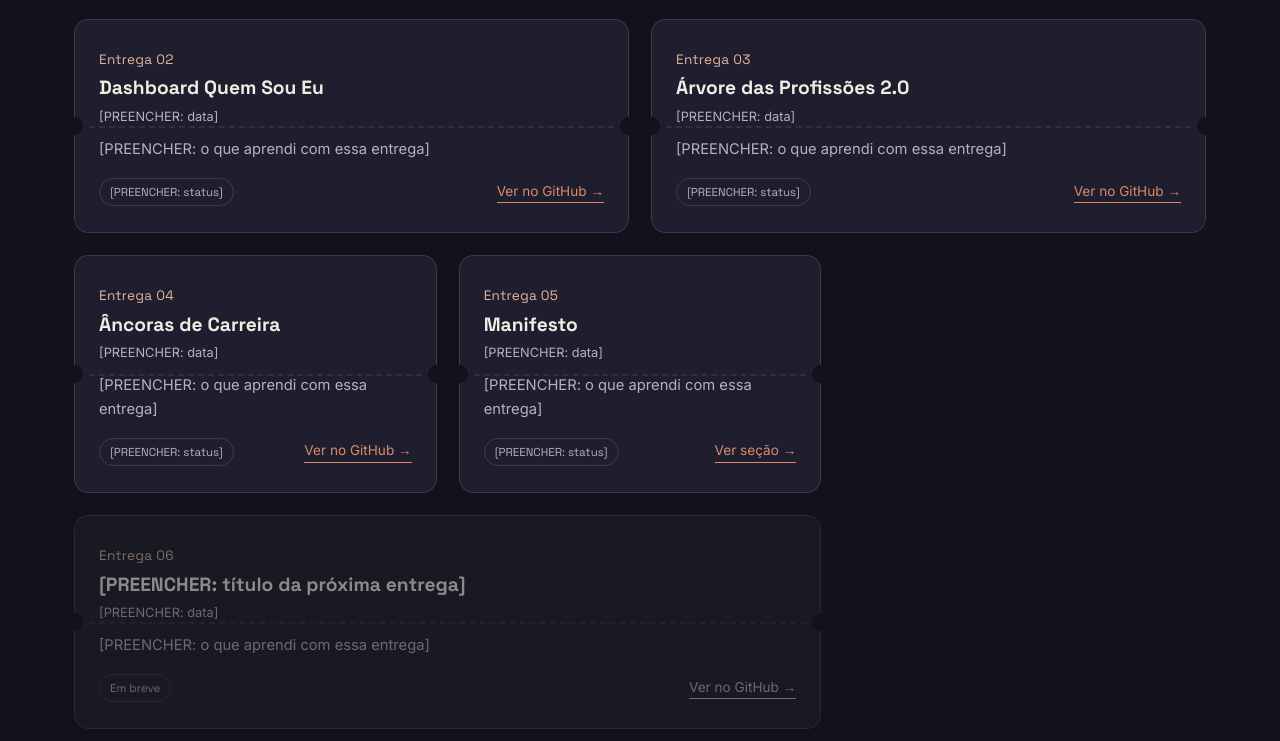
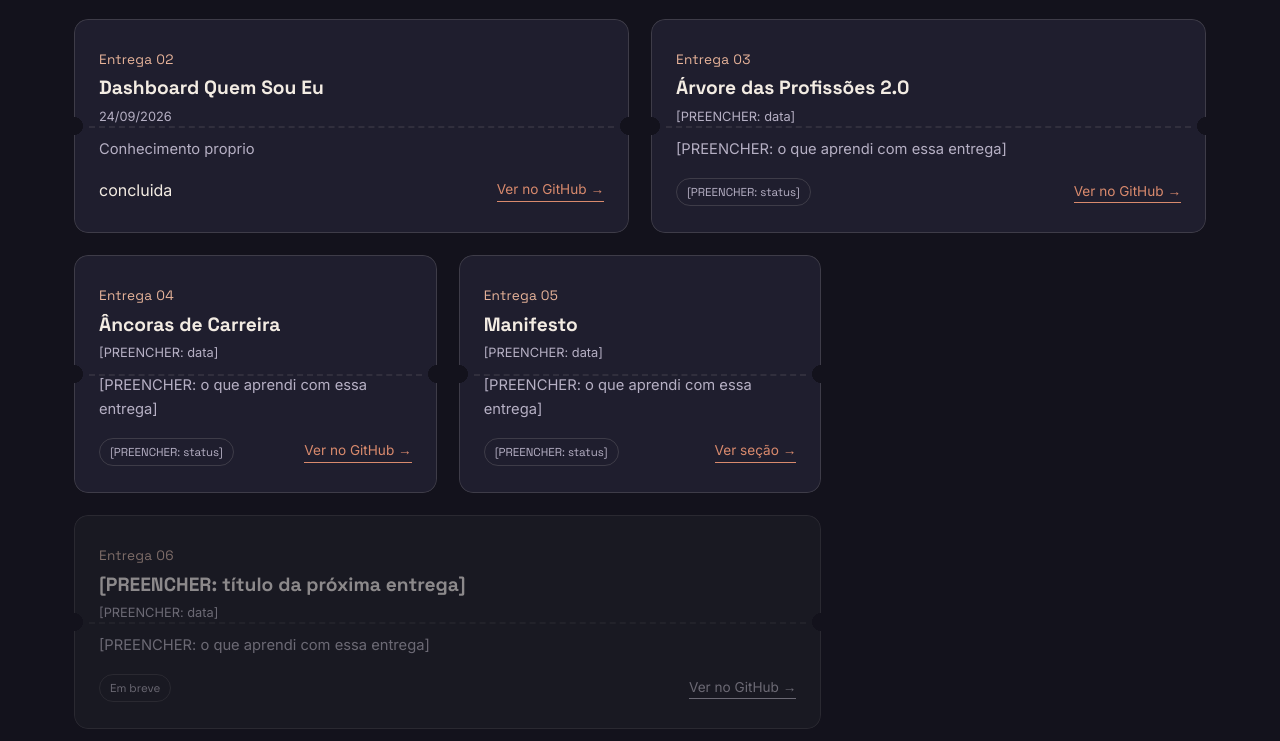
Before and after one commit to AranzaNataly/portfolio-nataly, a plain HTML site: page index.html in a window 1280 px wide. Shown: the part 2018-2759 px from the top of the page. Drawn offline with Linux system fonts and the light colour scheme.

Commit message:
Update delivery details in index.html
adicionar dashboard

```diff
--- a/index.html
+++ b/index.html
@@ -528,10 +528,10 @@ footer ul{ list-style:none; display:flex; gap:20px; padding:0; margin:0; flex-wr
         <div class="ingresso">
           <span class="ingresso-numero">Entrega 02</span>
           <h3>Dashboard Quem Sou Eu</h3>
-          <span class="data">[PREENCHER: data]</span>
-          <p class="aprendi">[PREENCHER: o que aprendi com essa entrega]</p>
+          <span class="data">24/09/2026</span>
+          <p class="aprendi">Conhecimento proprio</p>
           <div class="rodape-card">
-            <span class="selo em-breve">[PREENCHER: status]</span>
+            <span class="concluida">concluida</span>
             <a class="ver-link" href="https://github.com/AranzaNataly/dashboard1" target="_blank" rel="noopener">Ver no GitHub →</a>
           </div>
         </div>
```
